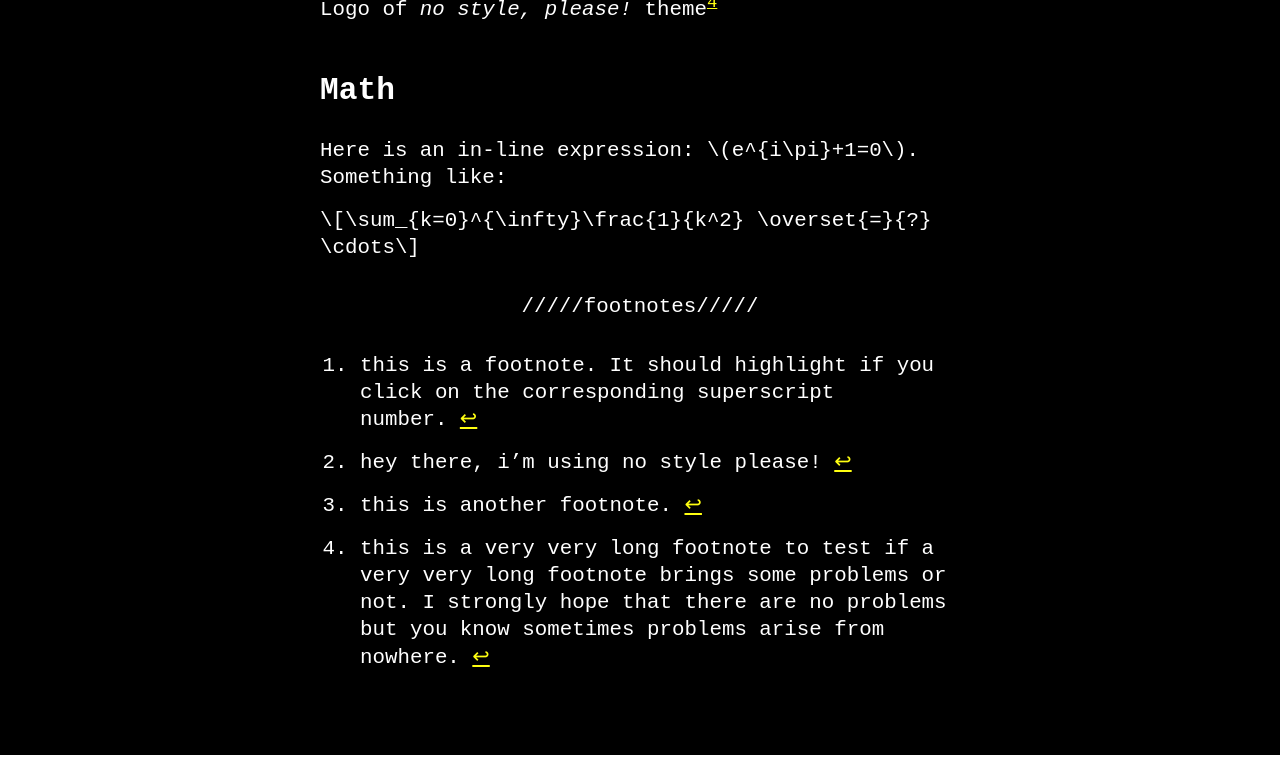
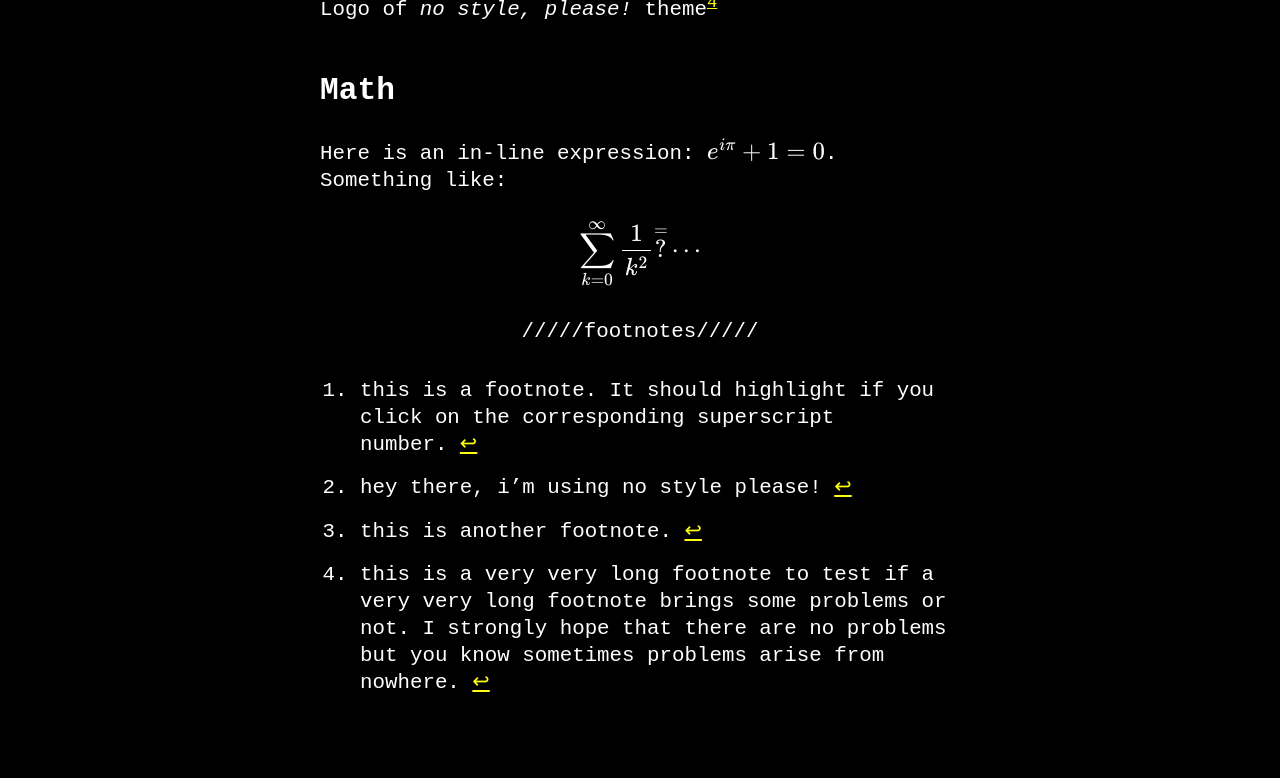
Before and after one commit to sean9892/sean9892.github.io, a Jekyll site: the page built from _posts/2020-07-07-overview-post.md, in a window 1280 px wide and 900 px high, scrolled down 3625 px, cut to the strip 122-900 px from the top of the window. Built offline with Jekyll 4.4.1, drawn with Linux system fonts in a browser that asks for light colours; formulas are drawn with MathJax 3; before the commit the page ends 4502 px from its top, so only the background shows below that.

Commit message:
use mathjax

```diff
--- a/Gemfile
+++ b/Gemfile
@@ -5,4 +5,3 @@ gemspec
 
 gem "webrick"
 gem "kramdown-parser-gfm"
-gem "jektex"
--- a/_config.yml
+++ b/_config.yml
@@ -14,7 +14,7 @@ remote_theme: riggraz/no-style-please # if you are using GitHub Pages, change it
 
 theme_config:
   appearance: "dark" # can be "light", "dark" or "auto"
-  back_home_text: ".." # customize text for homepage link in post layout
+  back_home_text: "..." # customize text for homepage link in post layout
   date_format: "%Y-%m-%d" # customize how date is formatted
   show_description: false # show blog description in home page
 
@@ -31,6 +31,3 @@ highlighter: rouge
 lsi: false
 excerpt_separator: "\n\n"
 incremental: false
-
-jektex:
-  ignore: ["*.xml","README.md","_drafts/*"]
--- a/_includes/head.html
+++ b/_includes/head.html
@@ -13,8 +13,8 @@
 
   {% seo title=false %}
   {% feed_meta %}
+  {% include mathjax.html %}
 
   <link rel="shortcut icon" type="image/x-icon" href="/{{ site.favicon }}" />
   <link rel="stylesheet" href="{{ site.url }}/assets/css/main.css" />
-  <link rel="stylesheet" href="https://cdn.jsdelivr.net/npm/katex@0.16.9/dist/katex.min.css" integrity="sha384-MlJdn/WNKDGXveldHDdyRP1R4CTHr3FeuDNfhsLPYrq2t0UBkUdK2jyTnXPEK1NQ" crossorigin="anonymous">
 </head>
--- a/_posts/2020-07-07-overview-post.md
+++ b/_posts/2020-07-07-overview-post.md
@@ -78,7 +78,7 @@ Logo of *no style, please!* theme[^4]
 
 ## Math
 
-Here is an in-line expression: $$e^{i\pi}+1=0$$. Something like:
+Here is an in-line expression: $e^{i\pi}+1=0$. Something like:
 
 $$
 \sum_{k=0}^{\infty}\frac{1}{k^2} \overset{=}{?} \cdots
```
Also changed, not shown: _includes/mathjax.html (added, +25 -0 lines).
